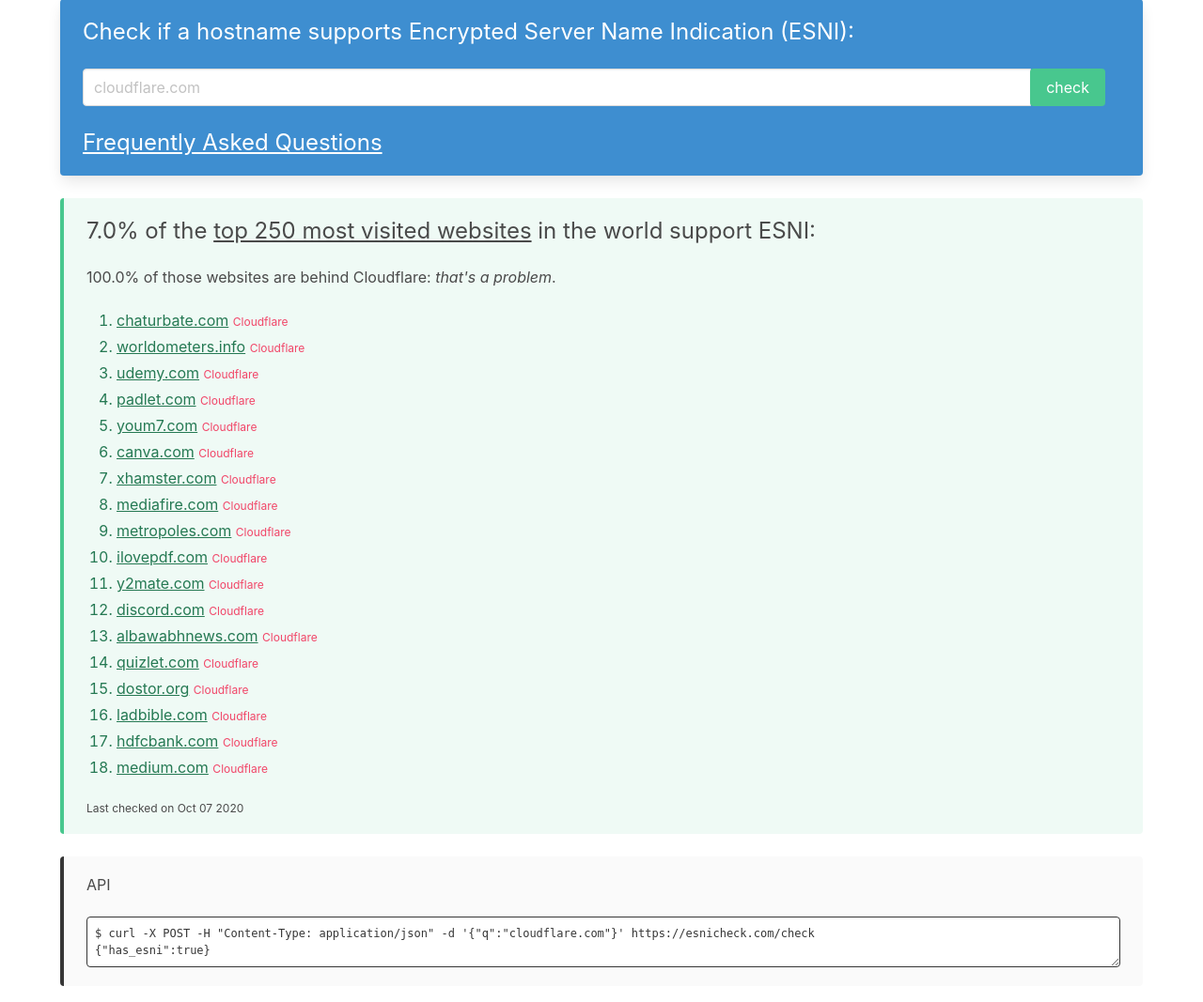
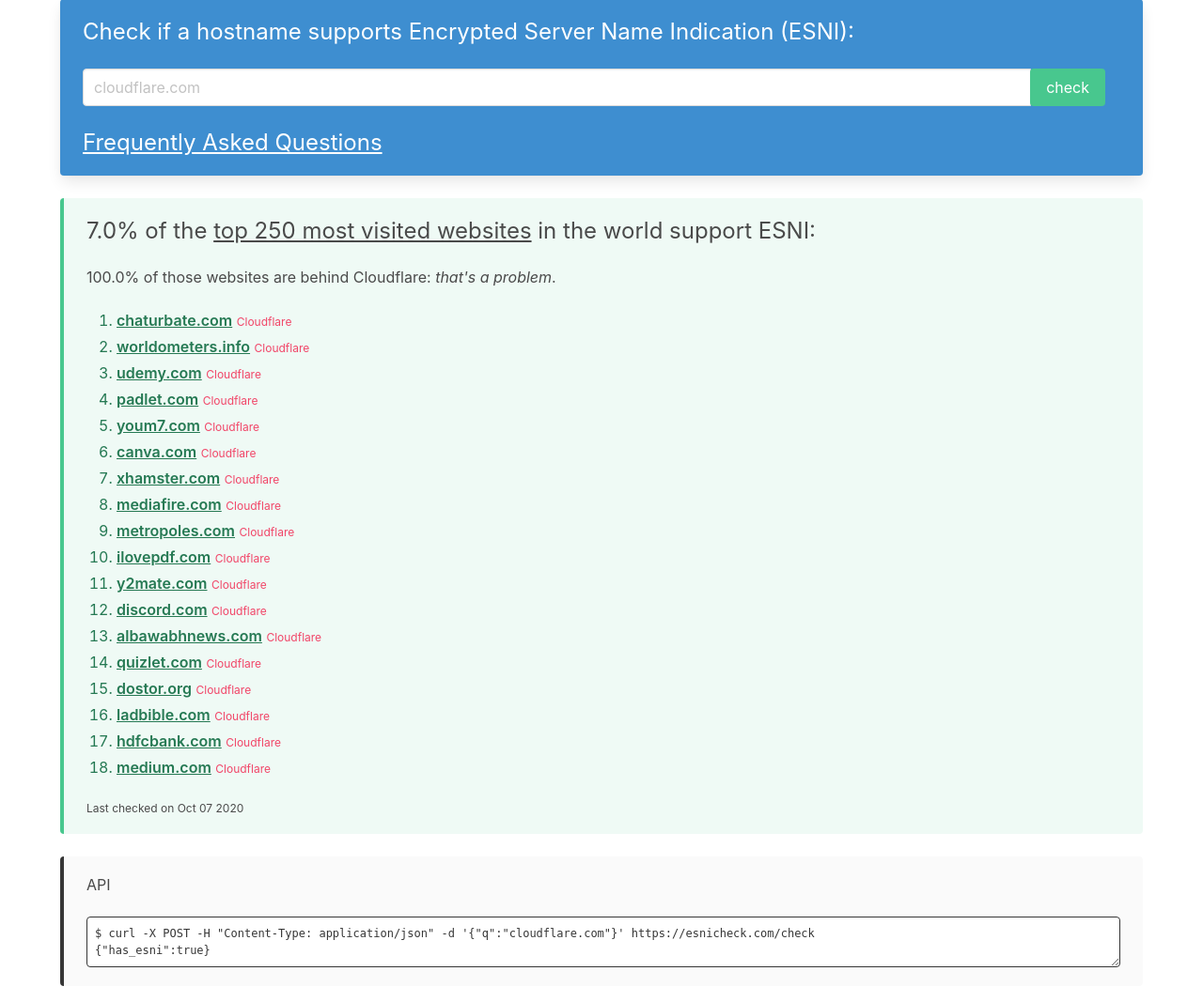
Before and after one commit to azadi/esnicheck, a Flask app: page / in a window 1280 px wide. Shown: the part 179-1246 px from the top of the page at 94% size. Run offline with Flask 2, Linux system fonts and the light colour scheme; some libraries are stand-ins or nearby versions.

Commit message:
Update font for list of websites

```diff
--- a/templates/index.html
+++ b/templates/index.html
@@ -30,7 +30,7 @@
       <ol>
         {% for host in data.websites.keys() %}
         <li>
-          <a href={{ url_for("check", q=host) }}>{{ host }}</a>
+          <a href={{ url_for("check", q=host) }}><font class="has-text-weight-semibold">{{ host }}</font></a>
           {% if data.websites[host]['is_cf'] %}<font class="has-text-danger is-size-7">Cloudflare</font>{% endif %}
         </li>
         {% endfor %}
```
